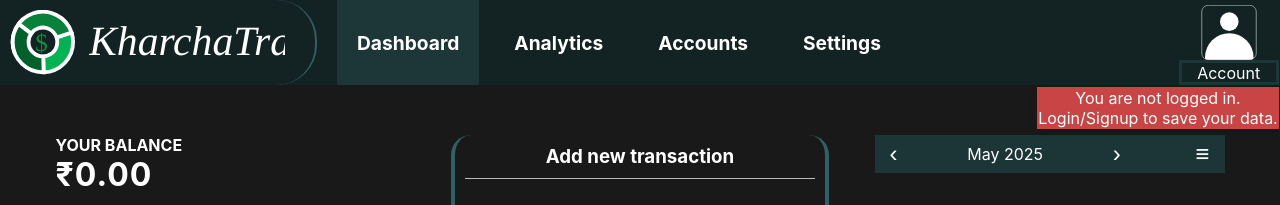
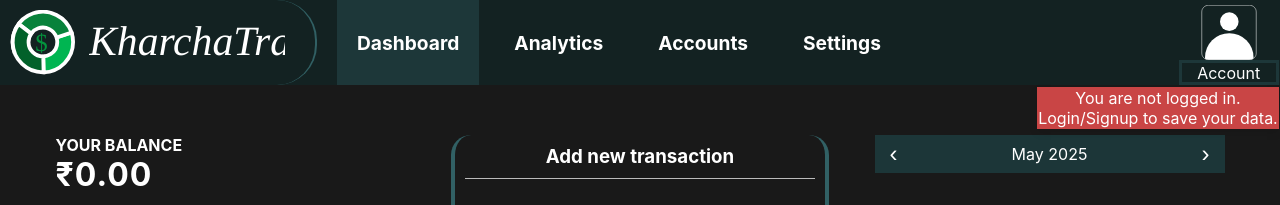
Before and after one commit to anonyash/KharchaTrack, a website: page public/index.html in a window 1280 px wide. Shown: the top 205 px of the page. Drawn offline with nearby package versions, Linux system fonts and the light colour scheme; no server answers.

Commit message:
Add files via upload

```diff
--- a/public/index.html
+++ b/public/index.html
@@ -250,7 +250,7 @@
         <div><button id="prevMonth" >‹</button></div>
         <div><span id="currentMonth" style="padding: 10px;"></span></div>
         <div><button id="nextMonth" >›</button></div>
-        <div><button id="filterButton" >≡</button></div>
+        <!-- <div><button id="filterButton" >≡</button></div> -->
 
 
 
```
